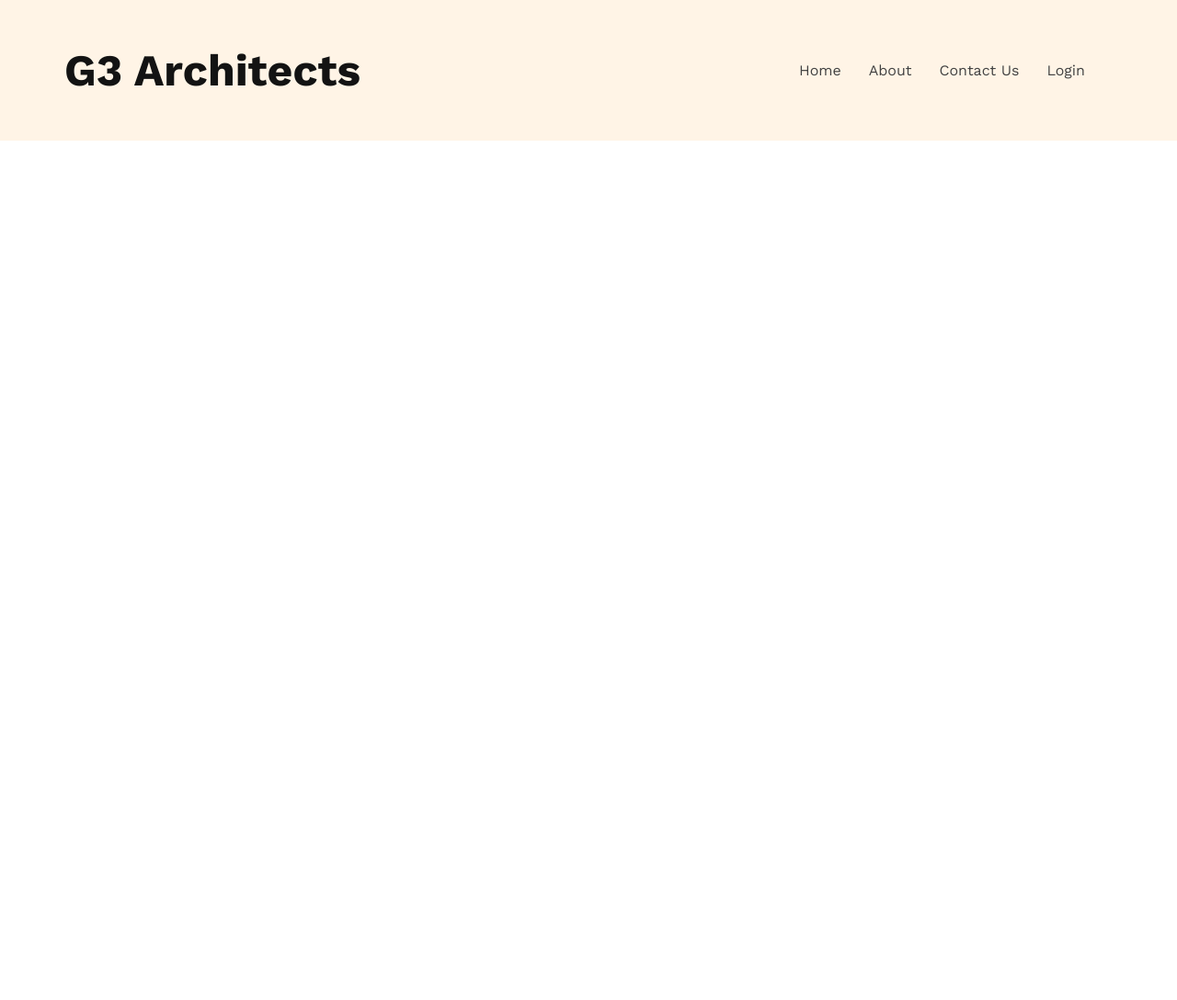
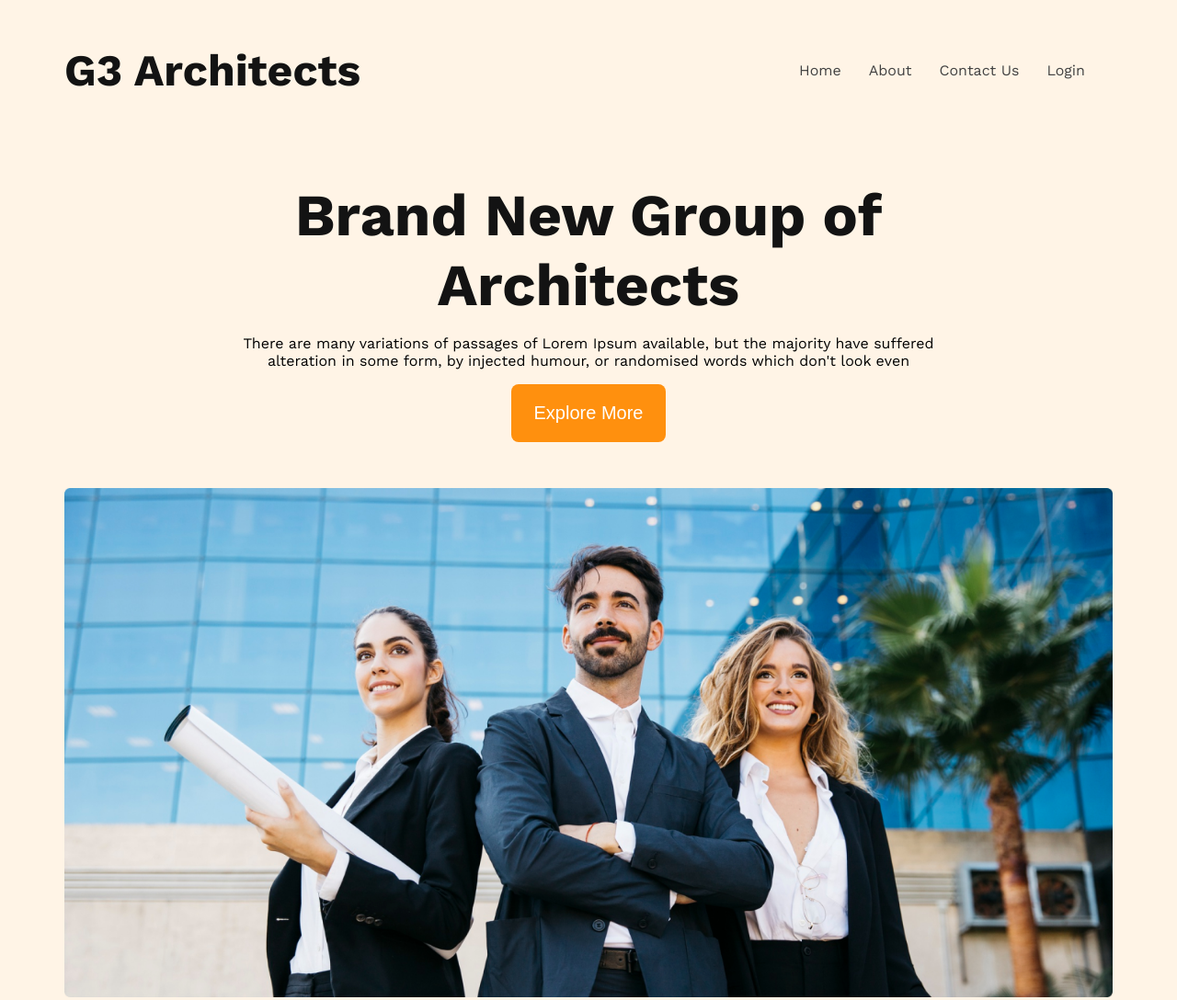
Before and after one commit to A-N-I-K-Khondokar/g3-responsive-website, a plain HTML site: page index.html in a window 1280 px wide. Shown: the whole page at 92% size. Before the commit the page ends 800 px from the top, so only its background shows below. Drawn offline with nearby package versions, Linux system fonts and the light colour scheme.

Commit message:
completed header section

```diff
--- a/index.html
+++ b/index.html
@@ -1,12 +1,13 @@
 <!DOCTYPE html>
 <html lang="en">
+
 <head>
     <meta charset="UTF-8">
     <meta name="viewport" content="width=device-width, initial-scale=1.0">
     <title>G3-Architect</title>
     <link rel="stylesheet" href="/styles/architect.css"">
 </head>
-<body class="work-sans-font">
+<body class=" work-sans-font">
     <header class="bg-light">
         <nav class="nav-bar display-flex">
             <h3 class="brand">G3 Architects</h3>
@@ -18,6 +19,16 @@
                 <li class="item"><a href="" class="list-link dark-02">Login</a></li>
             </ul>
         </nav>
+        <div class="banner">
+            <div class="banner-contant">
+                <h1 class="banner-title">Brand New Group of Architects</h1>
+                <p class="banner-description">There are many variations of passages of Lorem Ipsum available, but the majority have suffered alteration in some form, by injected humour, or randomised words which don't look even</p>
+                <button class="btn-primary">
+                    Explore More
+                </button>
+            </div>
+            <img src="/images/banner.png" alt="" class="banner-image">
+        </div>
 
     </header>
     <main>
@@ -27,5 +38,6 @@
 
     </footer>
 
-</body>
+    </body>
+
 </html>
--- a/styles/architect.css
+++ b/styles/architect.css
@@ -21,7 +21,18 @@
 .bg-light{
     background-color: rgba(255, 144, 14, 0.1);
 }
+.btn-primary{
+    background-color: #FF900E;
+    color:white;
+    font-size: 1.25rem;
+    font-weight:600px ;
+    padding: 20px 25px;
+    border-radius: 8px;
+    margin-bottom: 50px;
+    border: none;
 
+
+}
 /* main-style */
 main{
     max-width: 1140px;
@@ -54,3 +65,24 @@ main{
     font-weight: bold;
     font-size: 3rem;
 }
+/* banner-sytle */
+.banner-contant{
+    align-items: center;
+    text-align: center;
+    max-width: 800px;
+    margin: 0 auto;
+}
+.banner-image{
+    width: 100%;
+}
+.banner-title{
+    font-size: 4rem;
+    font-weight: bold;
+    color: #131313;
+    margin-bottom: 0;
+
+}
+.banner-description{
+    font-size: 1rem;
+    margin-top:20px 0;
+}
```
